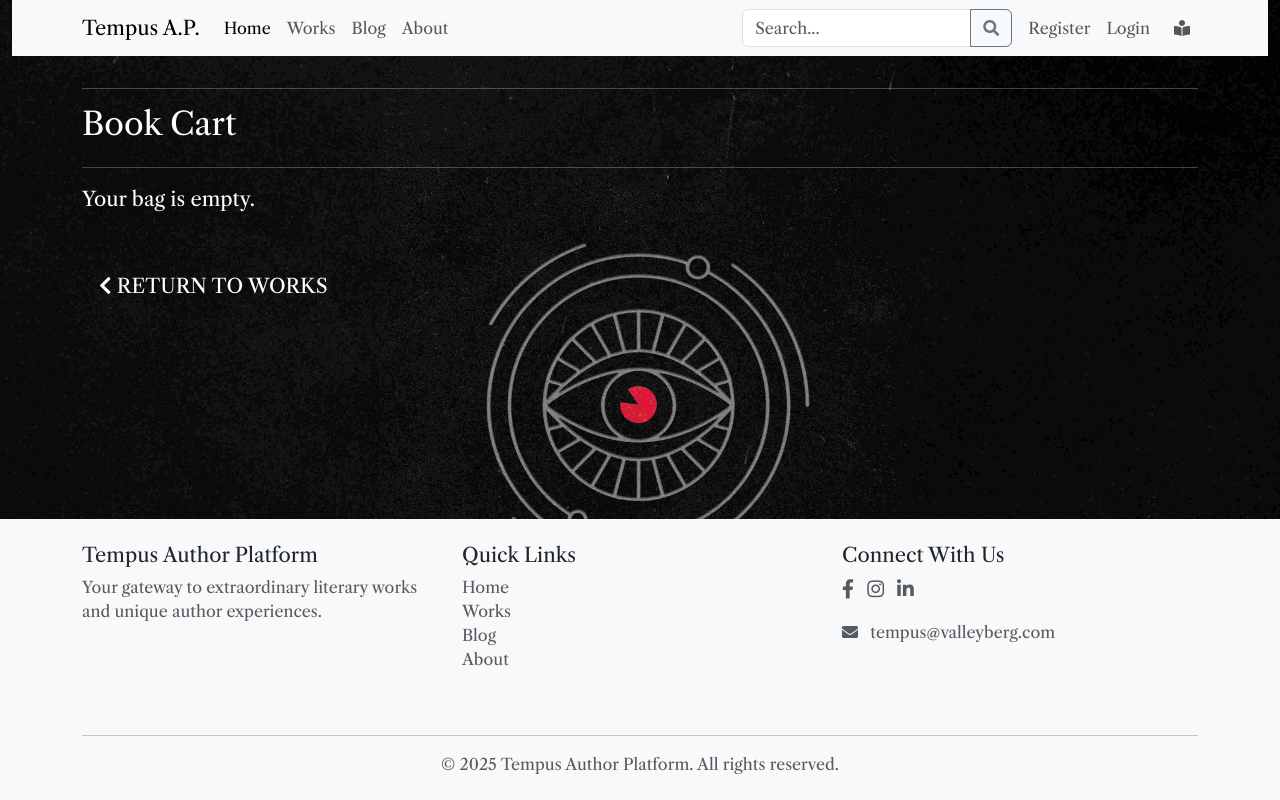
After one commit to cptvalleyberg84/tempus-author-platform, a Django app: page /works/bookcart/ in a window 1280 px wide. The commit adds this page. Run offline with Django 5.2, Linux system fonts and the light colour scheme; parts of the project's set-up code (start-up, migrations or seed data) failed here and were passed over.

Commit message:
Added shopping cart template

```diff
--- a/templates/base.html
+++ b/templates/base.html
@@ -92,7 +92,7 @@
                     {% endif %}
                     <!-- Shopping Cart -->
                     <li class="nav-item ms-2">
-                        <a class="nav-link position-relative" href="" aria-label="View your library items">
+                        <a class="nav-link position-relative" href="{% url 'view_book_cart' %}" aria-label="View your library items">
                             <div class="text-center">
                                 <i class="fas fa-book-reader" aria-hidden="true"></i>
                                 {% if items_count %}
--- /dev/null
+++ b/works/templates/works/book_cart.html
@@ -0,0 +1,31 @@
+{% extends "base.html" %}
+{% load static %}
+
+{% block content %}
+<div class="overlay"></div>
+<div class="container mb-2">
+    <div class="row">
+        <div class="col">
+            <hr>
+            <h2 class="logo-font mb-4">Book Cart</h2>
+            <hr>
+        </div>
+    </div>
+
+    <div class="row">
+        <div class="col">
+            {% if bag_items %}
+                <div class="table-responsive rounded"></div>
+            {% else %}
+                <p class="lead mb-5">Your bag is empty.</p>
+                <a href="{% url 'works' %}" class="btn btn-outline-black rounded-0 btn-lg">
+                    <span class="icon">
+                        <i class="fas fa-chevron-left text-white"></i>
+                    </span>
+                    <span class="text-uppercase text-white">Return to Works</span>
+                </a>
+            {% endif %}
+        </div>
+    </div>
+</div>
+{% endblock %}
--- a/works/urls.py
+++ b/works/urls.py
@@ -4,4 +4,5 @@ from . import views
 urlpatterns = [
     path('', views.all_works, name='works'),
     path('<int:work_id>/', views.work_detail, name='work_detail'),
+    path('bookcart/', views.view_book_cart, name='view_book_cart'),
 ]
--- a/works/views.py
+++ b/works/views.py
@@ -32,3 +32,8 @@ def work_detail(request, work_id):
     }
 
     return render(request, 'works/work_detail.html', context)
+
+
+def view_book_cart(request):
+    """ A view that renders the book cart contents page """
+    return render(request, 'works/book_cart.html')
```
